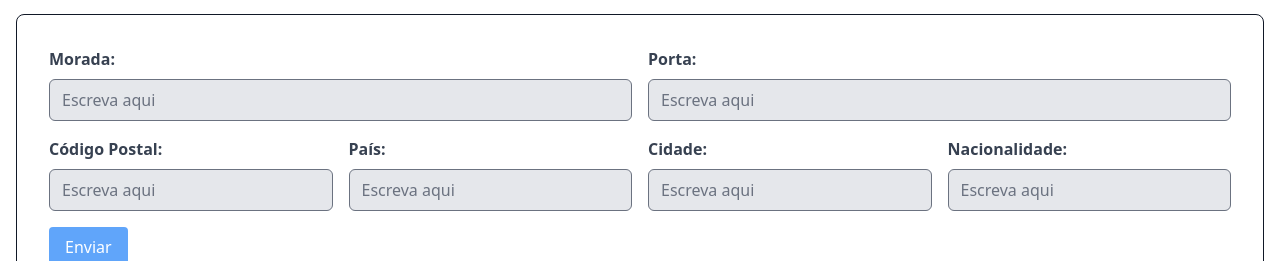
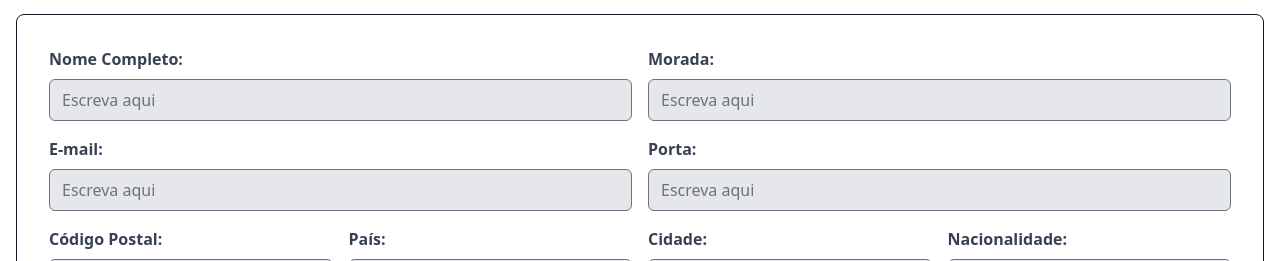
Before and after one commit to BeastPT/proj-dbw-client, a Vue app: page /user/profile in a window 1280 px wide. Shown: the part 370-631 px from the top of the page. Built offline with nearby package versions, Linux system fonts and the light colour scheme; sample sign-in values are in the browser's storage.

Commit message:
Profile Update

```diff
--- a/src/views/Profile.vue
+++ b/src/views/Profile.vue
@@ -32,8 +32,16 @@
     <div class="bg-white p-8 rounded-lg border border-gray-900 mb-8">
       <form class="flex flex-wrap -mx-2">
         <div class="w-full md:w-1/2 px-2 mb-4">
-          <label for="morada" class="block text-gray-700 font-semibold mb-2">Morada:</label>
-          <input type="text" id="morada" name="morada" class="w-full px-3 py-2 border rounded-md bg-gray-200" placeholder="Escreva aqui">
+          <label for="nome" class="block text-gray-700 font-semibold mb-2">Nome Completo:</label>
+          <input type="text" id="nome" name="nome" class="w-full px-3 py-2 border rounded-md bg-gray-200" placeholder="Escreva aqui">
+        </div>
+        <div class="w-full md:w-1/2 px-2 mb-4">
+          <label for="email" class="block text-gray-700 font-semibold mb-2">Morada:</label>
+          <input type="text" id="email" name="email" class="w-full px-3 py-2 border rounded-md bg-gray-200" placeholder="Escreva aqui">
+        </div>
+        <div class="w-full md:w-1/2 px-2 mb-4">
+          <label for="email" class="block text-gray-700 font-semibold mb-2">E-mail:</label>
+          <input type="text" id="email" name="email" class="w-full px-3 py-2 border rounded-md bg-gray-200" placeholder="Escreva aqui">
         </div>
         <div class="w-full md:w-1/2 px-2 mb-4">
           <label for="porta" class="block text-gray-700 font-semibold mb-2">Porta:</label>
```
